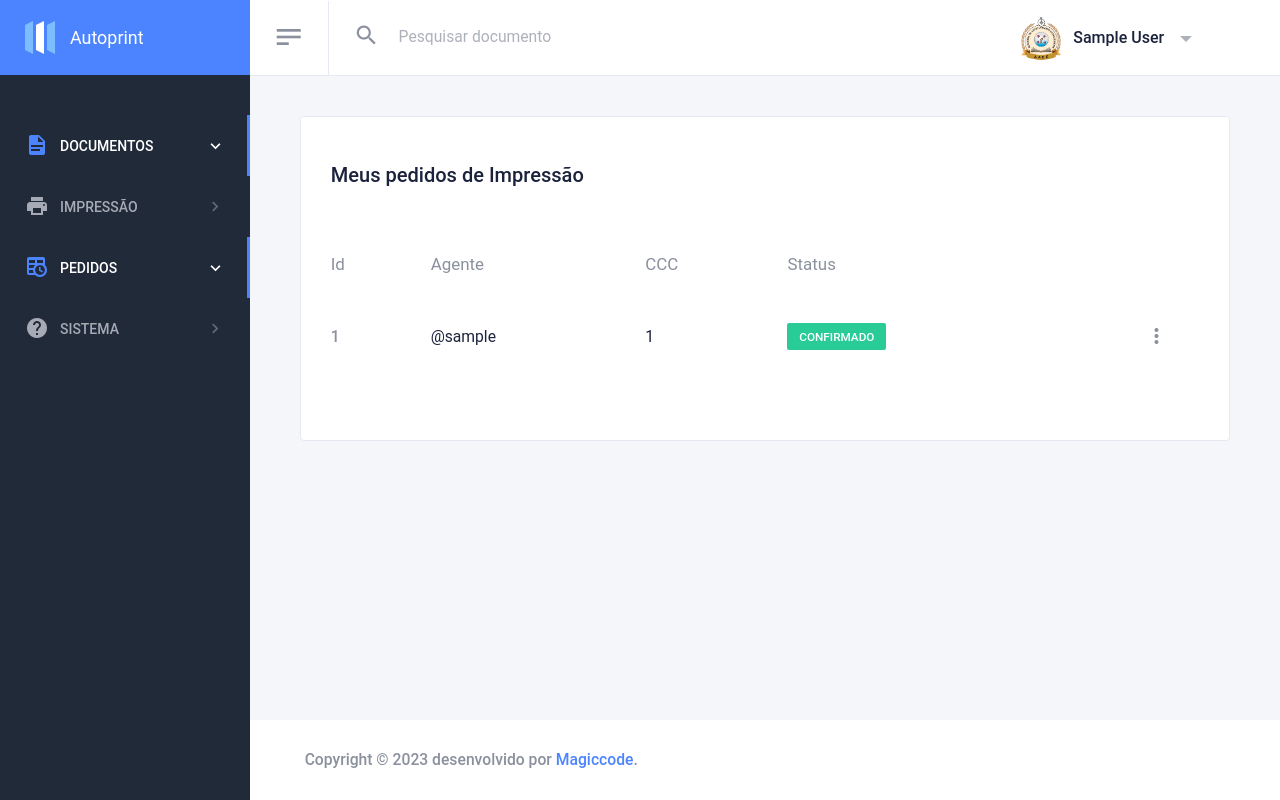
After one commit to magiccode4Dim/autoprint, a Django app: page /impressoes/pedidoscriados/ in a window 1280 px wide. The commit adds this page. Run offline with Django 5.2, Linux system fonts and the light colour scheme; a user stored in the database is signed in; tables that the repository leaves empty hold one stand-in row (values such as "Sample post"); some libraries are stand-ins or nearby versions.

Commit message:
Imprimri pedidos feitos mas nao concluido

```diff
--- a/Autoprint/Autoprint_API/models.py
+++ b/Autoprint/Autoprint_API/models.py
@@ -6,9 +6,9 @@ from django.utils import timezone
 class Agente(models.Model):
     id = models.AutoField(primary_key=True)
     user = models.ForeignKey(User, on_delete=models.CASCADE)
-    descricao = models.CharField(max_length=500)
-    token = models.CharField(max_length=512)
-    foto = models.CharField()
+    descricao = models.CharField(max_length=500, default="")
+    token = models.CharField(max_length=512, default="")
+    foto = models.CharField(default="")
 
 class Cliente(models.Model):
     id = models.AutoField(primary_key=True)
@@ -27,12 +27,13 @@ class Impressora(models.Model):
 class Pedido(models.Model):
     id = models.AutoField(primary_key=True)
     id_client = models.ForeignKey(Cliente, on_delete=models.CASCADE)
-    id_impressora = models.ForeignKey(Impressora, on_delete=models.CASCADE)
+    id_agent = models.ForeignKey(Agente, on_delete=models.CASCADE)
     #ID de confirmacao do lado do cliente e id de confirmacao do lado da maquina agente
     idConf_inpre = models.IntegerField()
     idConf_cli = models.IntegerField()
     data_pedido = models.DateField(default=timezone.now)
-    data_conclusao =  models.DateField()
+    data_conclusao =  models.DateField(null=True, default=None)
+    isconfirmed = models.BooleanField(default=False)
 
 class Documento(models.Model):
     id = models.AutoField(primary_key=True)
--- a/Autoprint/Autoprint_Cliente/templates/basecliente.html
+++ b/Autoprint/Autoprint_Cliente/templates/basecliente.html
@@ -122,13 +122,13 @@
                   <ul class="collapse " id="pedidos" data-parent="#sidebar-menu">
                     <div class="sub-menu">
                       <li class="">
-                        <a class="sidenav-item-link" href="analytics.html">
+                        <a class="sidenav-item-link" href="{% url 'Autoprint_Gestaopedidos:criarpedidoimpressao'  %}">
                           <span class="nav-text">Fazer pedido de impressão</span>
                           <span class="badge badge-success">Print</span>
                         </a>
                       </li>
                       <li class="">
-                        <a class="sidenav-item-link" href="index.html">
+                        <a class="sidenav-item-link" href="{% url 'Autoprint_Gestaopedidos:pedidoscriados'  %}">
                           <span class="nav-text">Lista de Pedidos</span>
                         </a>
                       </li>
@@ -150,23 +150,23 @@
                   <ul class="collapse " id="sobre" data-parent="#sidebar-menu">
                     <div class="sub-menu">
                       <li class="">
-                        <a class="sidenav-item-link" href="chat.html">
+                        <a class="sidenav-item-link" href="#">
                           <span class="nav-text">Historico</span>
                         </a>
                       </li>
                       <li class="">
-                        <a class="sidenav-item-link" href="chat.html">
+                        <a class="sidenav-item-link" href="#">
                           <span class="nav-text">Definições</span>
                         </a>
                       </li>
                       <li class="">
-                        <a class="sidenav-item-link" href="chat.html">
+                        <a class="sidenav-item-link" href="#">
                           <span class="nav-text">Ajuda</span>
                         </a>
                       </li>
 
                       <li class="">
-                        <a class="sidenav-item-link" href="chat.html">
+                        <a class="sidenav-item-link" href="#">
                           <span class="nav-text">Sobre</span>
                         </a>
                       </li>
--- a/Autoprint/Autoprint_Cliente/templates/clientdashboard.html
+++ b/Autoprint/Autoprint_Cliente/templates/clientdashboard.html
@@ -44,7 +44,7 @@
                             <div class="card-body">
                                 <h5 class="card-title text-primary">Pedidos</h5>
                                 <p class="card-text pb-3">Pode ver a lista de documentos a serem impressos e, informações relativas a pedidos. </p>
-                                <a href="#" class="btn btn-outline-primary">Ver lista de pedidos</a>
+                                <a href="{% url 'Autoprint_Gestaopedidos:pedidoscriados'  %}" class="btn btn-outline-primary">Ver lista de pedidos</a>
                             </div>
                         </div>
                     </div>
--- a/Autoprint/Autoprint_Gestaopedidos/templates/impressoeslist.html
+++ b/Autoprint/Autoprint_Gestaopedidos/templates/impressoeslist.html
@@ -31,7 +31,7 @@
                         <a class="text-dark" href="">{{i.id_document.file.name}}</a>
                     </td>
                     <td >
-                        {% if i.pedido > 1 %}
+                        {% if i.pedido > -1 %}
                             <span class="badge badge-success">Adicionado a pedido</span>
                         {% elif i.pedido == -1  %}
                             <span class="badge badge-danger">Pendente</span>
--- /dev/null
+++ b/Autoprint/Autoprint_Gestaopedidos/templates/pedidoslist.html
@@ -0,0 +1,64 @@
+{% extends 'basecliente.html' %}
+{% load static %}
+
+{% block title%}Meus pedidos de Impressão{% endblock %}
+
+{% block content%}
+    <!-- Recent Order Table -->
+    <div class="card card-table-border-none recent-orders" id="recent-orders">
+        <div class="card-header justify-content-between">
+        <h2>Meus pedidos de Impressão</h2>
+        </div>
+        <div class="card-body pt-0 pb-5">
+        <table class="table card-table table-responsive table-responsive-large" style="width:100%">
+            <thead>
+            <tr>
+                <th>Id</th>
+                <th>Agente</th>
+                <th>CCC</th>
+                <th class="d-none d-lg-table-cell">Status</th>
+                <th></th>
+            </tr>
+            </thead>
+            <tbody>
+            {% for p in pedidos %}
+                <tr>
+                    <td >{{p.id}}</td>
+                    <td >
+                        <a class="text-dark" href="">@{{p.id_agent.user.username}}</a>
+                    </td>
+                    <td >
+                        <a class="text-dark" href="">{{p.idConf_cli}}</a>
+                    </td>
+                    <td >
+                        {% if p.isconfirmed %}
+                            <span class="badge badge-success">Confirmado</span>
+                        {% else %}
+                            <span class="badge badge-danger">Não confirmado</span>
+                        {% endif %}
+                    </td>
+                    <td class="text-right">
+                    <div class="dropdown show d-inline-block widget-dropdown">
+                        <a class="dropdown-toggle icon-burger-mini" href="" role="button" id="dropdown-recent-order1" data-toggle="dropdown" aria-haspopup="true" aria-expanded="false" data-display="static"></a>
+                        <ul class="dropdown-menu dropdown-menu-right" aria-labelledby="dropdown-recent-order1">
+                        <li class="dropdown-item">
+                            <a href="#">Ver</a>
+                        </li>
+                        <li class="dropdown-item">
+                            <a href="#">Editar</a>
+                        </li>
+                        <li class="dropdown-item">
+                            <a href="#">Apagar</a>
+                        </li>
+                        </ul>
+                    </div>
+                    </td>
+
+                </tr>
+            {% endfor %}
+
+            </tbody>
+        </table>
+        </div>
+    </div>
+  {% endblock%}
--- a/Autoprint/Autoprint_Gestaopedidos/urls.py
+++ b/Autoprint/Autoprint_Gestaopedidos/urls.py
@@ -12,6 +12,8 @@ urlpatterns = [
     path('uploadeddocumets/',documentosCarregados,name="uploadeddocumentes"),
     path('adicionarimpressao/',adicionarImpressao.as_view(),name="adicionarimpressao"),
     path('minhasimpressoes/',impressoesCriadas,name="minhasimpressoes"),
+    path('criarpedidoimpressao/',criarPedidoImpressao.as_view(),name="criarpedidoimpressao"),
+    path('pedidoscriados/',pedidosCriados,name="pedidoscriados"),
 ]
 
 #configurando o proprio django como servidor de arquivos de media estatico somente para ambiente de desenvolvimento
--- a/Autoprint/Autoprint_Gestaopedidos/views.py
+++ b/Autoprint/Autoprint_Gestaopedidos/views.py
@@ -3,10 +3,16 @@ from django.views import View
 from django.http import HttpResponse
 from django.contrib.auth.decorators import login_required
 from django.utils.decorators import method_decorator
-from Autoprint_API.models import Documento, Cliente,Impressao
+from Autoprint_API.models import Documento, Cliente,Impressao, Agente, Pedido
 import os
 from django.utils.datastructures import MultiValueDictKeyError
 
+import random
+
+#retorna um numero de confirmacao aleatorio
+def get_randomid():
+    numero_aleatorio = random.randint(100000, 999999)
+    return numero_aleatorio
 
 USER_WEB_PATH = "/user/"
 GESTIN_WEB_PATH = "/impressoes/"
@@ -79,3 +85,51 @@ def impressoesCriadas(request):
                                                   "impressoes":impressoes
                                                      })
     return response
+
+#criar pedido de impressao
+@method_decorator(login_required, name='dispatch')
+class criarPedidoImpressao(View):
+    def get(self, request, *args, **kwargs):
+        cli = Cliente.objects.get(user_id = request.user.id)
+        impressoes = Impressao.objects.filter(id_client=cli.id)
+        agents = Agente.objects.all()
+        response =render(request,'createpedido.html',{"user":request.user,
+                                                         "impressoes":impressoes,
+                                                         "agents":agents
+                                                })
+        return response
+    def post(self, request, *args, **kwargs):
+        if len(request.POST.get("agentid")) == 0:return redirect(GESTIN_WEB_PATH+"criarpedidoimpressao/")
+        #preecher dados do agente
+        agentid = request.POST.get("agentid")
+        cli = Cliente.objects.get(user_id = request.user.id)
+        agent = Agente.objects.get(id = agentid)
+        ped = Pedido()
+        ped.id_client= cli
+        ped.id_agent=agent
+        r1 =get_randomid()
+        r2=get_randomid()
+        ped.idConf_inpre=r1
+        ped.idConf_cli=r2
+        ped.save()
+        pedobj = Pedido.objects.get(id_client = cli.id, id_agent = agent.id,idConf_inpre=r1,idConf_cli=r2)
+        #marcar as impressoes com o id do novo pedido
+        impressoes = Impressao.objects.filter(id_client=cli.id)
+        for i in impressoes:
+            if "in_"+str(i.id) in request.POST:
+                if i.pedido == -1:
+                    inpre = Impressao.objects.filter(id=i.id, id_client=cli.id)
+                    if inpre:
+                        inpre.update(pedido = pedobj.id)
+
+        return redirect(GESTIN_WEB_PATH+"pedidoscriados/")
+
+ #ver pedidos
+@login_required
+def pedidosCriados(request):
+    cli = Cliente.objects.get(user_id = request.user.id)
+    pedidos = Pedido.objects.filter(id_client=cli.id)
+    response =render(request,'pedidoslist.html',{"user":request.user,
+                                                  "pedidos":pedidos
+                                                     })
+    return response
```
Also changed, not shown: Autoprint/Autoprint_Gestaopedidos/templates/createpedido.html (added, +51 -0 lines), Autoprint/Autoprint_User/views.py (+23 -15 lines), Autoprint/Autoprint_API/migrations/0007_remove_pedido_id_impressora_pedido_id_agent_and_more.py (added), Autoprint/Autoprint_API/migrations/0008_alter_pedido_id_agent.py (added), Autoprint/Autoprint_API/migrations/0009_alter_pedido_data_conclusao.py (added), Autoprint/Autoprint_API/migrations/0010_alter_agente_descricao_alter_agente_foto_and_more.py (added), 5 other files.
